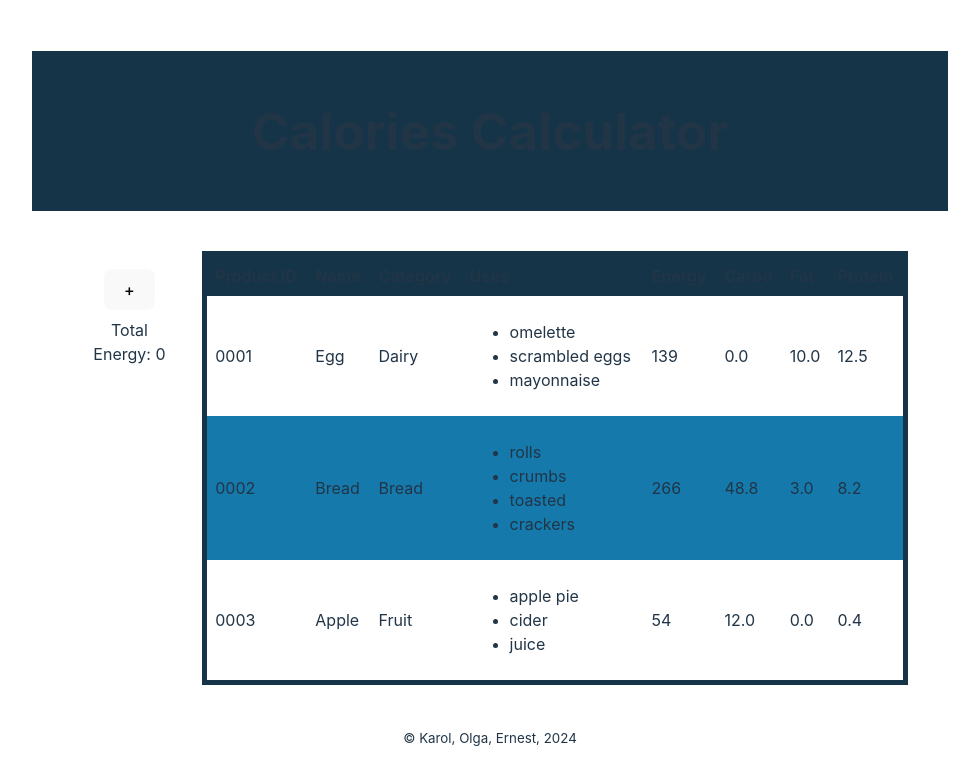
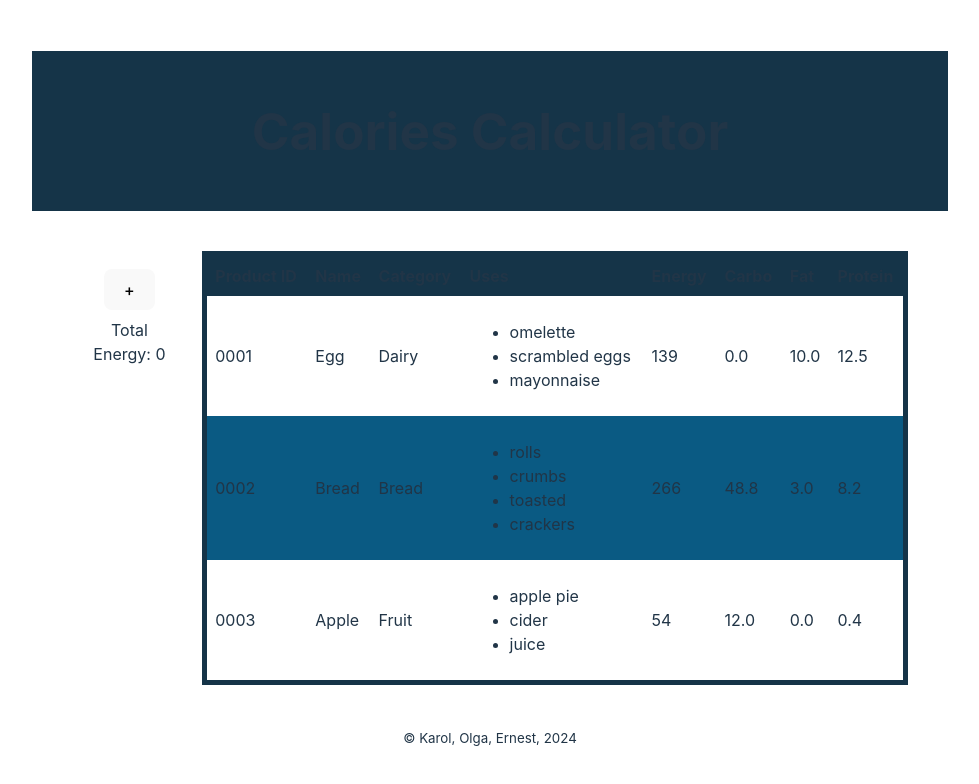
Before and after one commit to githubkarol/calories-app-frontend, a React (Vite) app: page / in a window 1280 px wide. Shown: the top 784 px of the page, without its empty margins (150-1129 px from the left). Built offline with nearby package versions, Linux system fonts and the light colour scheme.

Commit message:
small color change

```diff
--- a/src/UI/ProductTable.css
+++ b/src/UI/ProductTable.css
@@ -27,7 +27,7 @@
 }
 
 .products-table tbody tr:nth-child(even) {
-    background-color: #1679ab;
+    background-color: #0a5a83;
 }
 
 .products-table tbody tr:hover {
```
